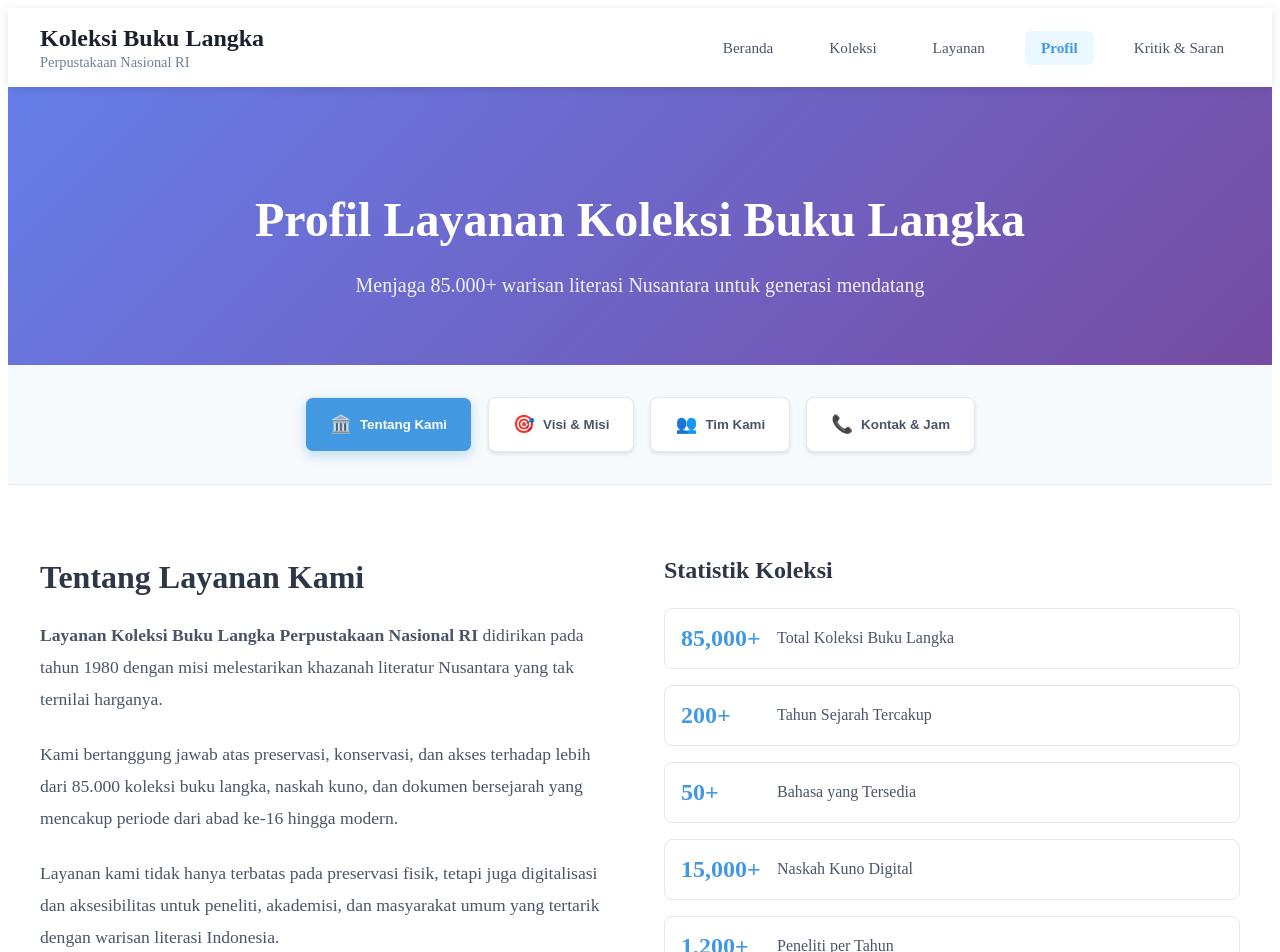
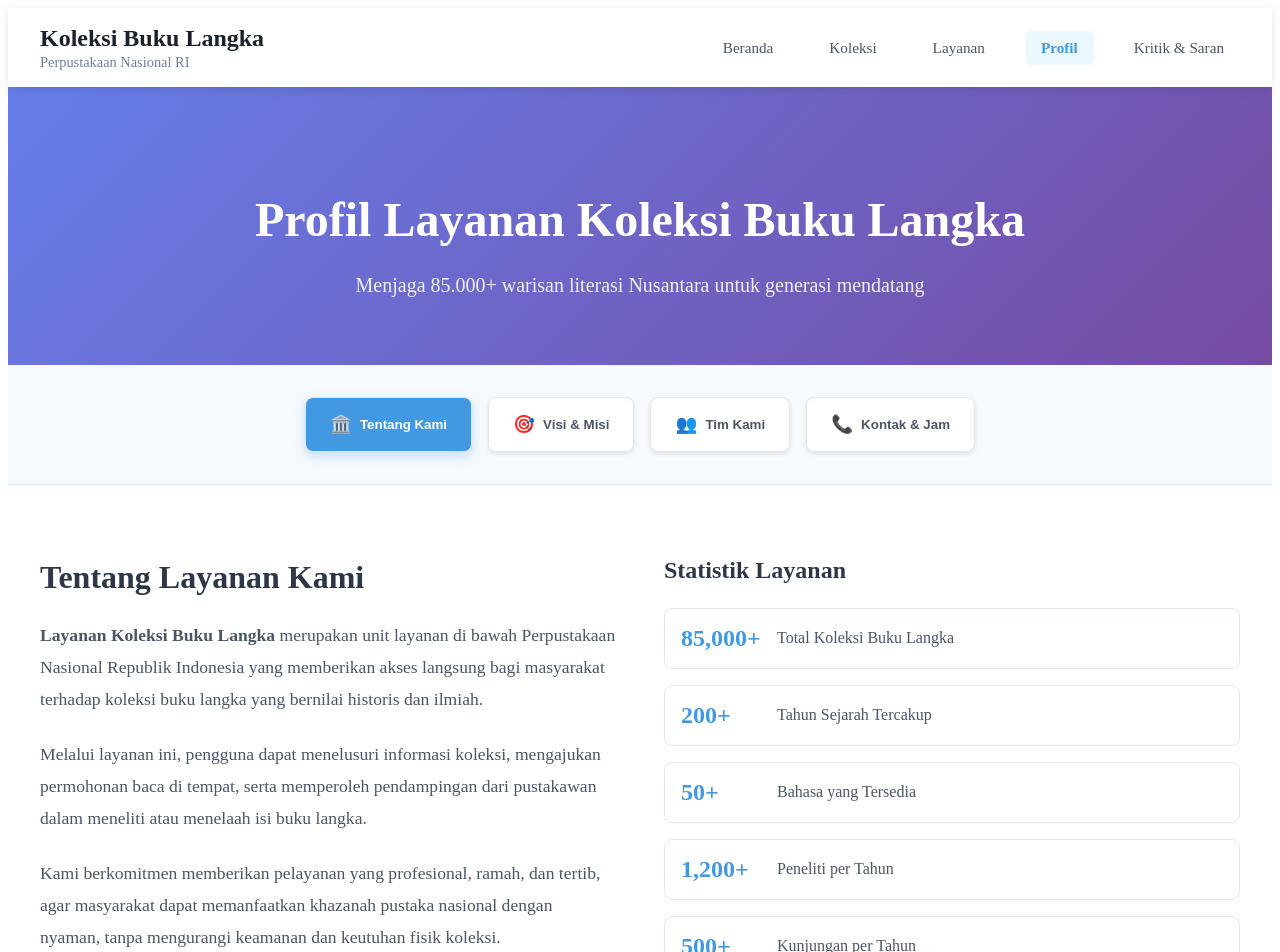
Before and after one commit to aditya-tn/perpustakaan-buku-langka-pusat, a Next.js app: page /profil in a window 1280 px wide. Shown: the top 952 px of the page. Built offline with nearby package versions, Linux system fonts and the light colour scheme.

Commit message:
Update TentangKami.js

```diff
--- a/components/profil/TentangKami.js
+++ b/components/profil/TentangKami.js
@@ -1,4 +1,4 @@
-// components/profil/TentangKami.js
+// components/profil/TentangKami.js - UPDATED
 const StatItem = ({ number, label }) => (
   <div style={{
     display: 'flex',
@@ -47,19 +47,24 @@ export default function TentangKami() {
           </h2>
           <div style={{ lineHeight: '1.8', color: '#4a5568', fontSize: '1.1rem' }}>
             <p style={{ marginBottom: '1.5rem' }}>
-              <strong>Layanan Koleksi Buku Langka Perpustakaan Nasional RI</strong> didirikan
-              pada tahun 1980 dengan misi melestarikan khazanah literatur Nusantara yang
-              tak ternilai harganya.
+              <strong>Layanan Koleksi Buku Langka</strong> merupakan unit layanan di bawah
+              Perpustakaan Nasional Republik Indonesia yang memberikan akses langsung bagi
+              masyarakat terhadap koleksi buku langka yang bernilai historis dan ilmiah.
             </p>
             <p style={{ marginBottom: '1.5rem' }}>
-              Kami bertanggung jawab atas preservasi, konservasi, dan akses terhadap
-              lebih dari 85.000 koleksi buku langka, naskah kuno, dan dokumen bersejarah
-              yang mencakup periode dari abad ke-16 hingga modern.
+              Melalui layanan ini, pengguna dapat menelusuri informasi koleksi, mengajukan
+              permohonan baca di tempat, serta memperoleh pendampingan dari pustakawan
+              dalam meneliti atau menelaah isi buku langka.
+            </p>
+            <p style={{ marginBottom: '1.5rem' }}>
+              Kami berkomitmen memberikan pelayanan yang profesional, ramah, dan tertib,
+              agar masyarakat dapat memanfaatkan khazanah pustaka nasional dengan nyaman,
+              tanpa mengurangi keamanan dan keutuhan fisik koleksi.
             </p>
             <p>
-              Layanan kami tidak hanya terbatas pada preservasi fisik, tetapi juga
-              digitalisasi dan aksesibilitas untuk peneliti, akademisi, dan masyarakat
-              umum yang tertarik dengan warisan literasi Indonesia.
+              Layanan ini menjadi jembatan antara warisan pengetahuan masa lalu dan
+              kebutuhan informasi masa kini — menghadirkan kembali nilai-nilai literasi
+              yang abadi untuk generasi penerus bangsa.
             </p>
           </div>
         </div>
@@ -71,15 +76,15 @@ export default function TentangKami() {
             fontSize: '1.5rem',
             fontWeight: '600'
           }}>
-            Statistik Koleksi
+            Statistik Layanan
           </h3>
           <div style={{ display: 'flex', flexDirection: 'column', gap: '1rem' }}>
             <StatItem number="85,000+" label="Total Koleksi Buku Langka" />
             <StatItem number="200+" label="Tahun Sejarah Tercakup" />
             <StatItem number="50+" label="Bahasa yang Tersedia" />
-            <StatItem number="15,000+" label="Naskah Kuno Digital" />
             <StatItem number="1,200+" label="Peneliti per Tahun" />
-            <StatItem number="500+" label="Koleksi Baru per Tahun" />
+            <StatItem number="500+" label="Kunjungan per Tahun" />
+            <StatItem number="7" label="Tim Profesional" />
           </div>
         </div>
       </div>
```
